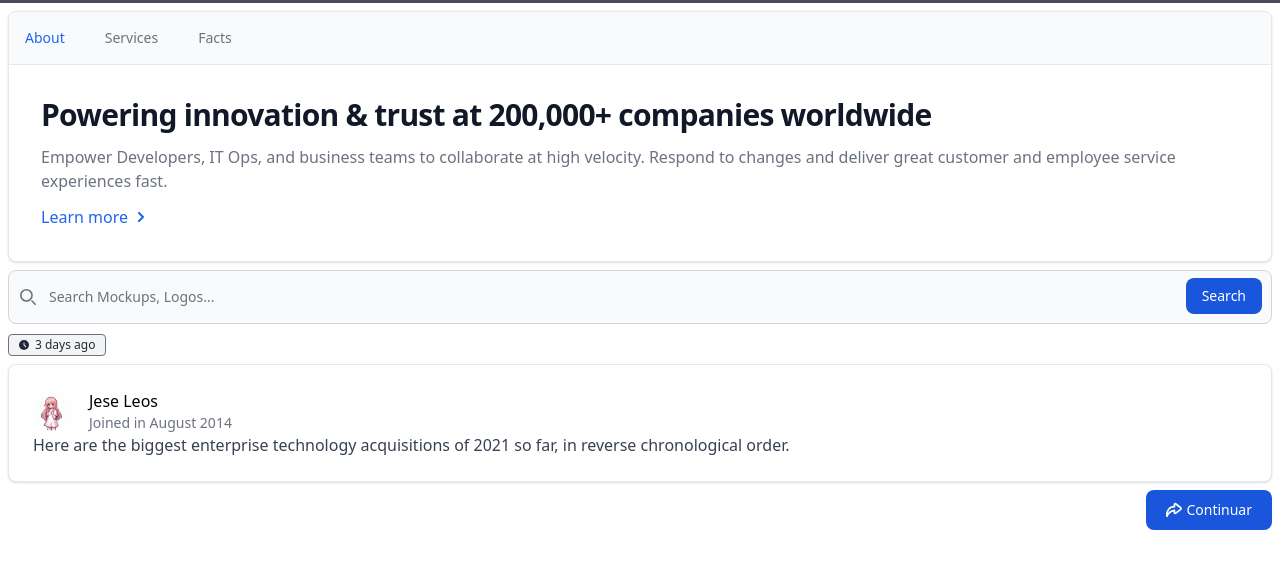
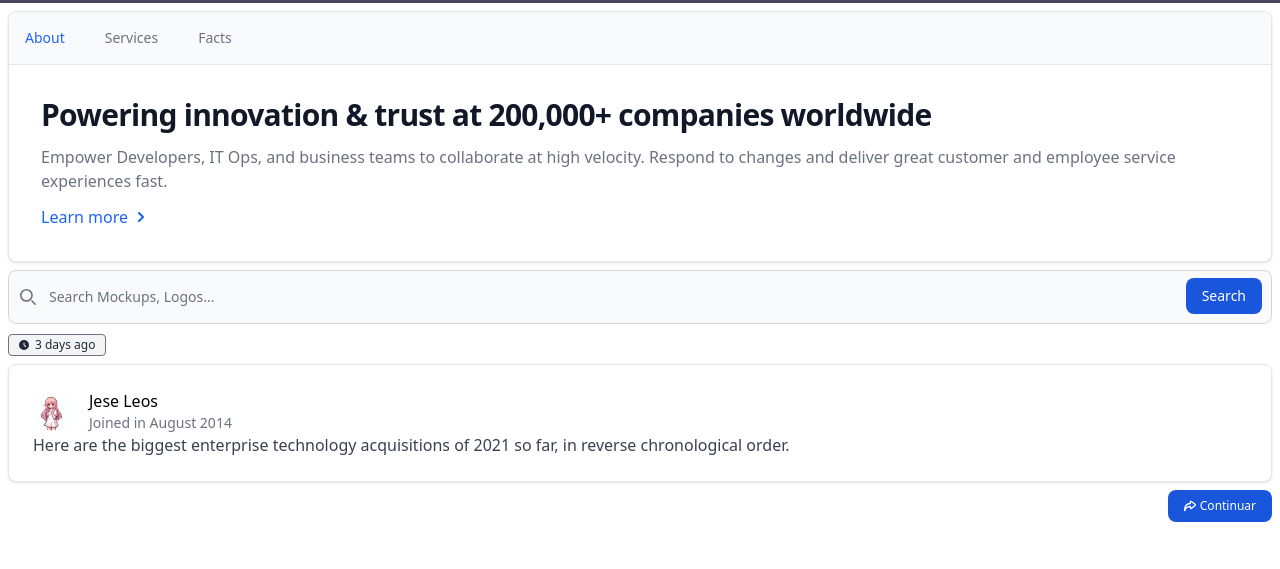
Before and after one commit to vumg-z/secret-flowbite, a website: page index.html in a window 1280 px wide. Shown: the part 79-648 px from the top of the page. Drawn offline with Linux system fonts and the light colour scheme.

Commit message:
test button

```diff
--- a/index.html
+++ b/index.html
@@ -246,9 +246,8 @@
   </div>
 
   <div class="mx-2 mt-2 text-right">
-    <button type="button"
-      class="px-5 py-2.5 text-sm font-medium text-white inline-flex items-center bg-blue-700 hover:bg-blue-800 focus:ring-4 focus:outline-none focus:ring-blue-300 rounded-lg text-center dark:bg-blue-600 dark:hover:bg-blue-700 dark:focus:ring-blue-800">
-      <svg class="mr-1 w-4 h-4 text-gray-800 dark:text-white" aria-hidden="true" xmlns="http://www.w3.org/2000/svg" fill="none" viewBox="0 0 18 16">
+    <button type="button" class="p-4 px-3 py-2 text-xs font-medium text-center inline-flex items-center text-white bg-blue-700 rounded-lg hover:bg-blue-800 focus:ring-4 focus:outline-none focus:ring-blue-300 dark:bg-blue-600 dark:hover:bg-blue-700 dark:focus:ring-blue-800">
+      <svg class="mr-1 w-3 h-3 text-gray-800 dark:text-white" aria-hidden="true" xmlns="http://www.w3.org/2000/svg" fill="none" viewBox="0 0 18 16">
         <path stroke="white" stroke-linecap="round" stroke-linejoin="round" stroke-width="2" d="M1.248 15C.22 11.77 2.275 4.232 9.466 4.232V2.079a1.025 1.025 0 0 1 1.644-.862l5.479 4.307a1.108 1.108 0 0 1 0 1.723l-5.48 4.307a1.026 1.026 0 0 1-1.643-.861V8.539C2.275 9.616 1.248 15 1.248 15Z"/>
       </svg>
       Continuar
```
